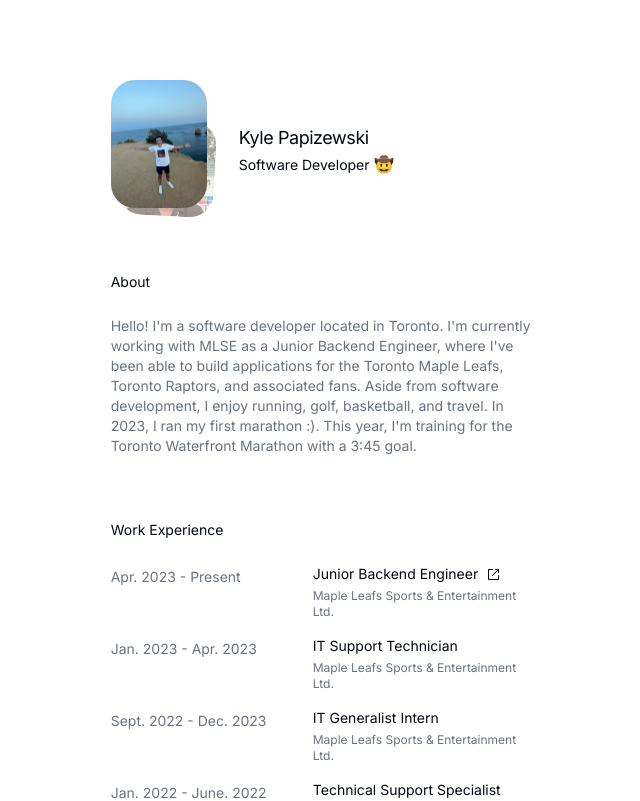
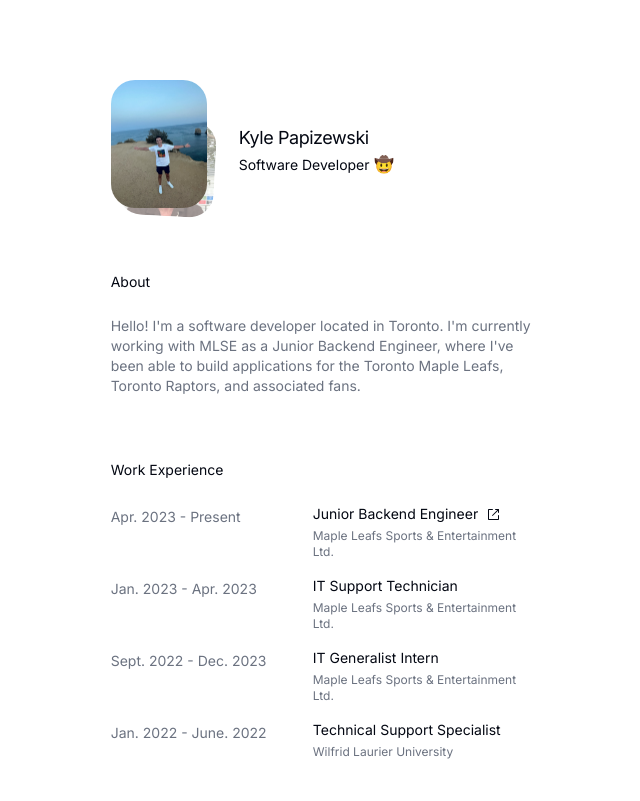
Before and after one commit to kylepaps/kylepaps.com, a Next.js app: page / in a window 1280 px wide. Shown: the top 801 px of the page, without its empty margins (316-956 px from the left). Built offline with nearby package versions, Linux system fonts and the light colour scheme.

Commit message:
Remove failed goal

```diff
--- a/src/components/about.tsx
+++ b/src/components/about.tsx
@@ -9,10 +9,7 @@ const About = () => {
           Hello! I&#39;m a software developer located in Toronto. I&#39;m
           currently working with MLSE as a Junior Backend Engineer, where
           I&#39;ve been able to build applications for the Toronto Maple Leafs,
-          Toronto Raptors, and associated fans. Aside from software development,
-          I enjoy running, golf, basketball, and travel. In 2023, I ran my first
-          marathon :). This year, I&#39;m training for the Toronto Waterfront
-          Marathon with a 3:45 goal.
+          Toronto Raptors, and associated fans.
         </span>
       </div>
     </div>
```
